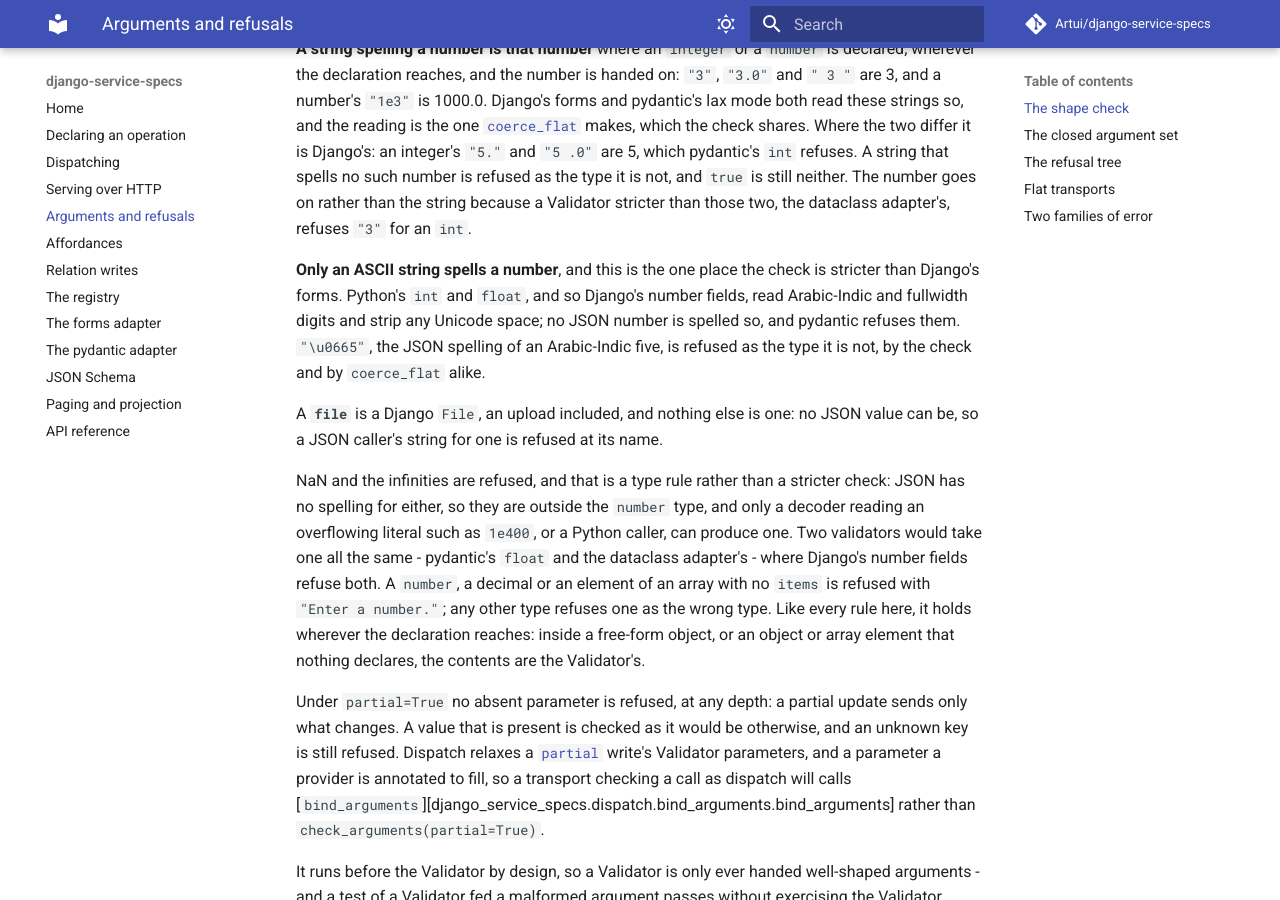
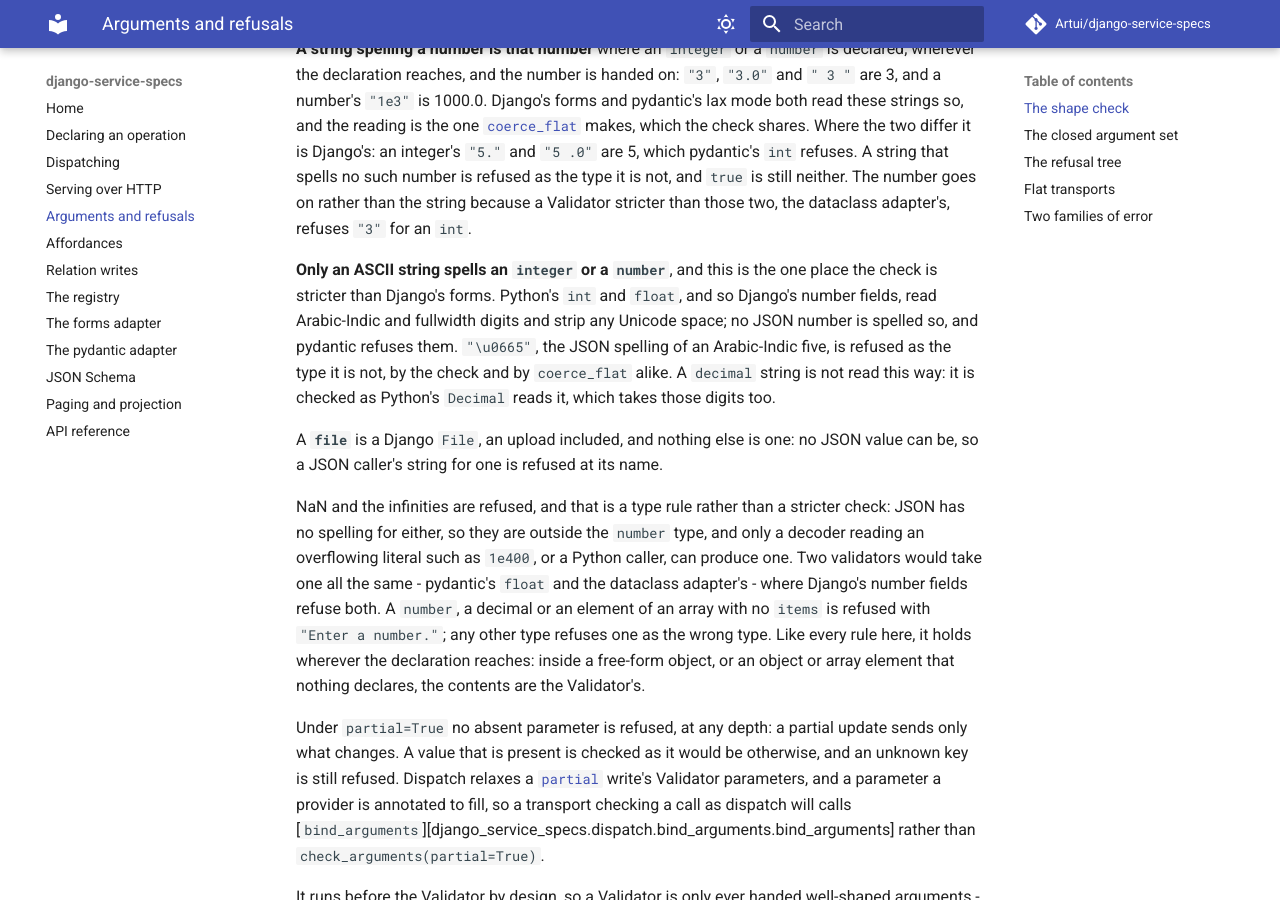
Before and after one commit to Artui/django-service-specs, an MkDocs documentation site: the page built from docs/arguments.md, in a window 1280 px wide and 900 px high, scrolled down 778 px. Built offline with MkDocs 1.6.1 and Material for MkDocs 9.7.7, drawn with Linux system fonts in a browser that asks for light colours; comment, search, counter and statistics services are not loaded.

Commit message:
Scope the ASCII rule to integers and numbers, and pin a decimal's reading
The docs said only an ASCII string spells a number, but a decimal string
is checked as Python's Decimal reads it, which takes Arabic-Indic digits.
The sentence now names integer and number, and a test pins the decimal
reading so the docs cannot drift from it.

Co-Authored-By: Claude Opus 5.5 <noreply@anthropic.com>

```diff
--- a/docs/arguments.md
+++ b/docs/arguments.md
@@ -40,11 +40,14 @@ number is refused as the type it is not, and `true` is still neither. The
 number goes on rather than the string because a Validator stricter than those
 two, the dataclass adapter's, refuses `"3"` for an `int`.
 
-**Only an ASCII string spells a number**, and this is the one place the check
-is stricter than Django's forms. Python's `int` and `float`, and so Django's
-number fields, read Arabic-Indic and fullwidth digits and strip any Unicode
-space; no JSON number is spelled so, and pydantic refuses them. `"\u0665"`, the
-JSON spelling of an Arabic-Indic five, is refused as the type it is not, by the check and by `coerce_flat` alike.
+**Only an ASCII string spells an `integer` or a `number`**, and this is the one
+place the check is stricter than Django's forms. Python's `int` and `float`,
+and so Django's number fields, read Arabic-Indic and fullwidth digits and
+strip any Unicode space; no JSON number is spelled so, and pydantic refuses
+them. `"\u0665"`, the JSON spelling of an Arabic-Indic five, is refused as the
+type it is not, by the check and by `coerce_flat` alike. A `decimal` string is
+not read this way: it is checked as Python's `Decimal` reads it, which takes
+those digits too.
 
 A **`file`** is a Django `File`, an upload included, and nothing else is one:
 no JSON value can be, so a JSON caller's string for one is refused at its
```
Also changed, not shown: CHANGELOG.md (+2 -2 lines), 4 other files.
